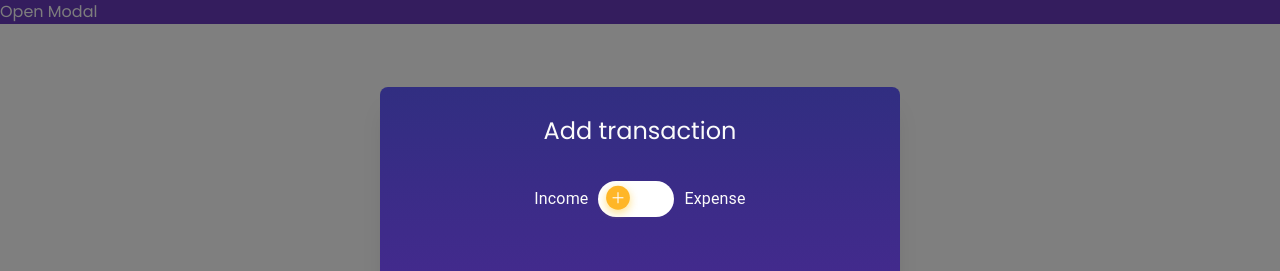
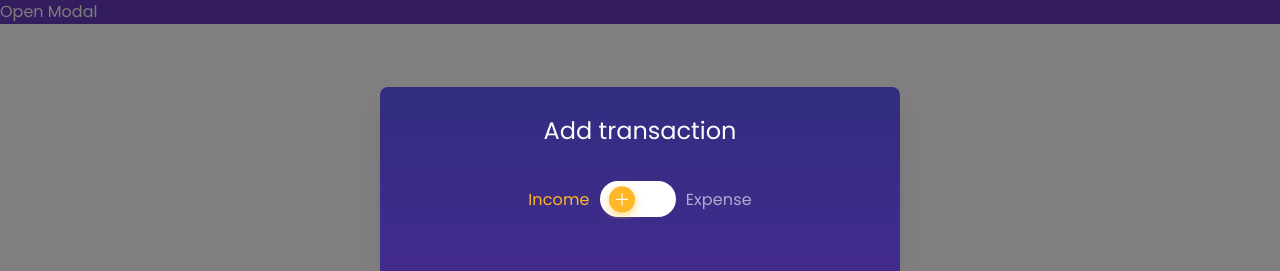
Before and after one commit to defaultnastia/project-digital-dragons-money-guard, a React (Vite) app: page / in a window 1280 px wide. Both pictures are taken after a click on the button "Open Modal". Shown: the top 271 px of the page. Built offline with nearby package versions, Linux system fonts and the light colour scheme.

Commit message:
ref TW From v2

```diff
--- a/src/components/AddTransactionForm/AddTransactionForm.jsx
+++ b/src/components/AddTransactionForm/AddTransactionForm.jsx
@@ -2,14 +2,13 @@ import { useState } from "react";
 import SwitcherComponent from "./SwitcherComponent";
 import { useForm, Controller } from "react-hook-form";
 import { yupResolver } from "@hookform/resolvers/yup";
-import CustomDropdownIndicator from "./CustomDropdownIndicator";
 import * as yup from "yup";
 import Select from "react-select";
 import DatePicker from "react-datepicker";
 import "react-datepicker/dist/react-datepicker.css";
+import CustomDropdownIndicator from "./CustomDropdownIndicator";
 
 const schema = yup.object().shape({
-  // selectOption: yup.string().required("Please select an option"),
   datePicker: yup.date(),
   numberInput: yup
     .number()
@@ -18,7 +17,7 @@ const schema = yup.object().shape({
   commentInput: yup.string().trim().required("Please enter a comment"),
 });
 
-export const AddTransactionForm = ({ closeModal }) => {
+const AddTransactionForm = ({ closeModal }) => {
   const [isChecked, setIsChecked] = useState(false);
 
   const {
@@ -37,7 +36,6 @@ export const AddTransactionForm = ({ closeModal }) => {
     if (!data.datePicker) {
       data.datePicker = new Date();
     }
-
     console.log(data);
   };
 
@@ -70,7 +68,7 @@ export const AddTransactionForm = ({ closeModal }) => {
                     { value: "Option 3", label: "Option 3" },
                   ]}
                   placeholder="Select a category"
-                  className="w-full border-b border-gray-300 border-opacity-60"
+                  className="w-full border-b border-gray-300 border-opacity-60 focus:border-opacity-100"
                   onChange={(selectedOption) =>
                     field.onChange(selectedOption.value)
                   }
@@ -100,7 +98,6 @@ export const AddTransactionForm = ({ closeModal }) => {
                       flexDirection: "column",
                       justifyContent: "center",
                       flexShrink: 0,
-                      color: "#FBFBFB",
                       fontFamily: "Poppins",
                       fontSize: "16px",
                       fontStyle: "normal",
@@ -145,7 +142,6 @@ export const AddTransactionForm = ({ closeModal }) => {
                 type="text"
                 placeholder="0.00"
                 className="w-full p-2 pl-[20px] pb-[8px] border-b border-gray-300 bg-transparent border-opacity-60 text-white text-lg placeholder-gray-400 focus:outline-none focus:border-opacity-100"
-                value={field.value || ""}
               />
             )}
           />
@@ -194,7 +190,6 @@ export const AddTransactionForm = ({ closeModal }) => {
                 id="commentInput"
                 type="text"
                 className="w-full pl-[20px] border-b border-gray-300 bg-transparent border-opacity-60 text-white text-lg placeholder-gray-400 focus:outline-none focus:border-opacity-100"
-                value={field.value || ""}
               />
             )}
           />
--- a/src/components/AddTransactionForm/CustomDropdownIndicator.jsx
+++ b/src/components/AddTransactionForm/CustomDropdownIndicator.jsx
@@ -1,6 +1,6 @@
 export const CustomDropdownIndicator = () => {
   return (
-    <div>
+    <div className="mr-[20px] ">
       <svg
         xmlns="http://www.w3.org/2000/svg"
         width="20"
--- a/src/components/AddTransactionForm/SwitcherComponent.jsx
+++ b/src/components/AddTransactionForm/SwitcherComponent.jsx
@@ -37,31 +37,40 @@ const CustomSwitch = styled(Switch)(({ theme }) => ({
 }));
 
 const SwitcherComponent = ({ isChecked, handleChange }) => {
+  const incomeColor = isChecked ? "rgba(255, 255, 255, 0.60)" : "#FFB627";
+  const expenseColor = isChecked ? "#FF868D" : "rgba(255, 255, 255, 0.60)";
+
   return (
     <Box display="flex" alignItems="center" justifyContent="center">
-      <Typography variant="body1" style={{ marginRight: 8 }}>
+      <Typography
+        variant="body1"
+        style={{
+          marginRight: 8,
+          color: incomeColor,
+          fontFamily: "Poppins",
+          fontWeight: 500,
+          lineHeight: "normal",
+        }}
+      >
         Income
       </Typography>
       <CustomSwitch
         checked={isChecked}
         onChange={handleChange}
         color="primary"
-        icon={
-          <img
-            src={incomeIcon}
-            alt="Income Icon"
-            style={{ width: 40, height: 40 }}
-          />
-        }
-        checkedIcon={
-          <img
-            src={expenseIcon}
-            alt="Expense Icon"
-            style={{ width: 40, height: 40 }}
-          />
-        }
+        icon={<img src={incomeIcon} alt="Income Icon" />}
+        checkedIcon={<img src={expenseIcon} alt="Expense Icon" />}
       />
-      <Typography variant="body1" style={{ marginLeft: 8 }}>
+      <Typography
+        variant="body1"
+        style={{
+          marginLeft: 8,
+          color: expenseColor,
+          fontFamily: "Poppins",
+          fontWeight: 500,
+          lineHeight: "normal",
+        }}
+      >
         Expense
       </Typography>
     </Box>
```
Also changed, not shown: 1 other file (tests, documents, lock files or other folders).
